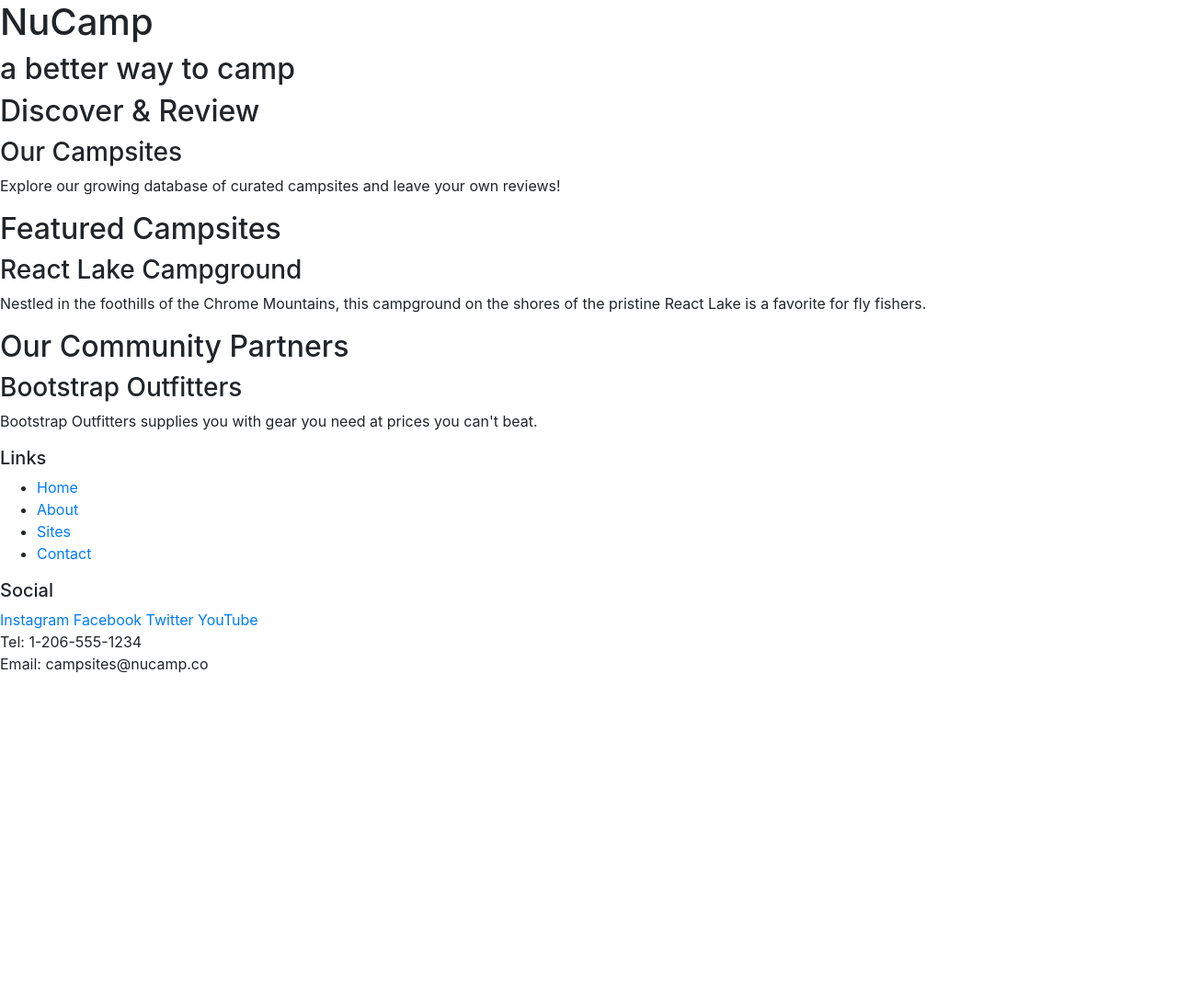
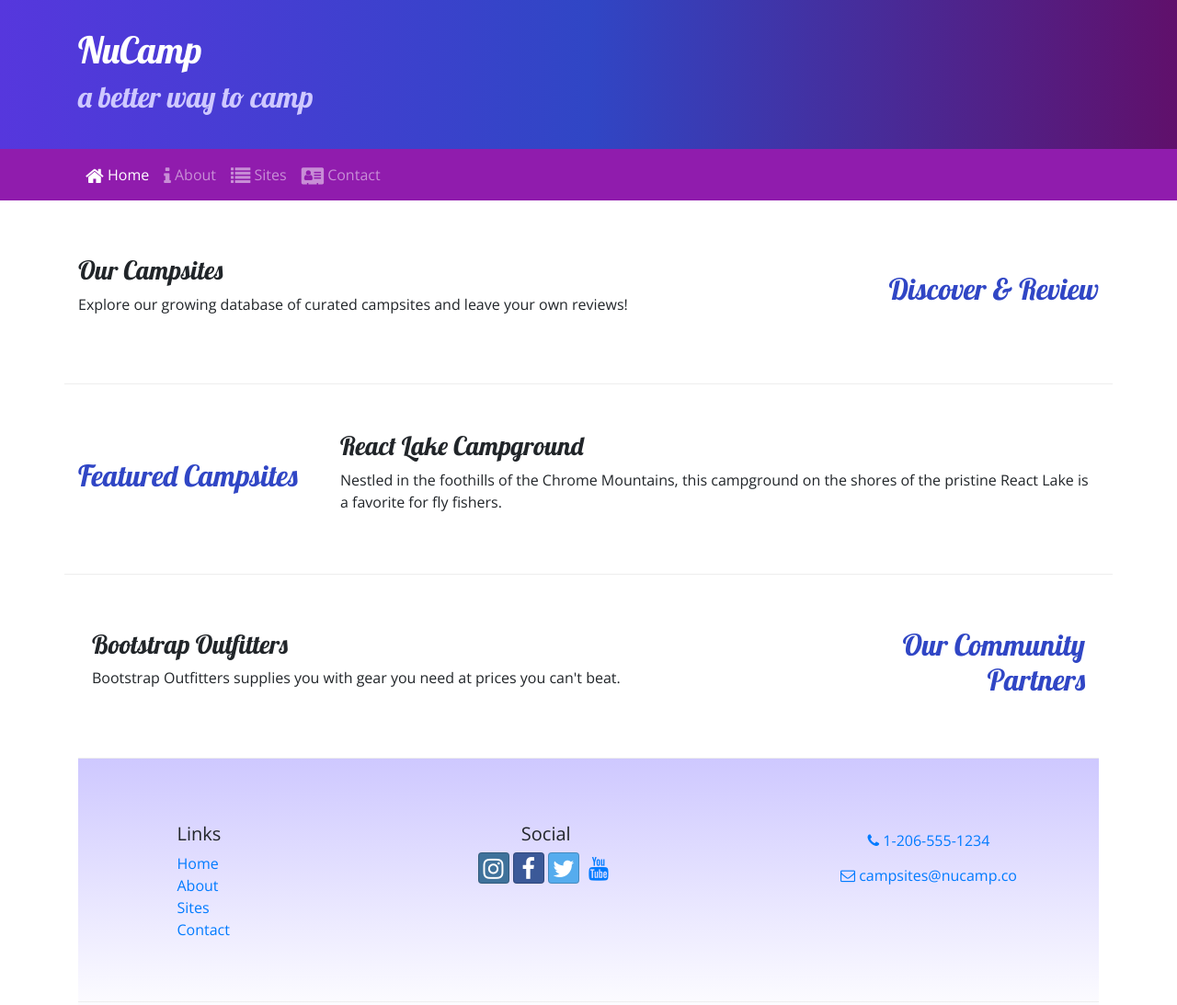
Before and after one commit to morectangles/nucampsite, a website: page index.html in a window 1280 px wide. Shown: the whole page at 92% size. Before the commit the page ends 800 px from the top, so only its background shows below. Drawn offline with nearby package versions, Linux system fonts and the light colour scheme.

Commit message:
Cards and Tables

```diff
--- /dev/null
+++ b/css/styles.css
@@ -0,0 +1,37 @@
+body {
+    font-family: "Open Sans", sans-serif;
+}
+
+h1, h2, h3 {
+    font-family: "lobster", cursive;
+}
+
+h2 {
+    color: #3046C5;
+}
+
+header h2 {
+    color: #CEC8FF;
+}
+
+.site-footer {
+    background-image: linear-gradient(#CEC8FF, white);
+    padding: 20px 0;
+}
+
+.jumbotron {
+    margin: 0;
+    padding: 30px;
+    background-image: linear-gradient(to right, #5637DD, #3046C5, #60106B);
+    color: white;
+}
+
+.row-content {
+    padding: 50px 0;
+    border-bottom: 1px ridge;
+    min-height: 200px;
+}
+
+.navbar {
+    background-color: #901CAD;
+}
--- a/index.html
+++ b/index.html
@@ -7,56 +7,107 @@
     <meta name="viewport" content="width=device-width, initial-scale=1" />
     <!-- Bootstrap CSS -->
     <link rel="stylesheet" href="node_modules/bootstrap/dist/css/bootstrap.min.css" />
+    <!-- Additional CSS must be placed after Bootstrap CSS -->
+    <link rel="stylesheet" href="node_modules/font-awesome/css/font-awesome.min.css" />
+    <link rel="stylesheet" href="node_modules/bootstrap-social/bootstrap-social.css" />
+    <link rel="stylesheet" href="https://fonts.googleapis.com/css?family=Lobster|Open+Sans" />
+    <link rel="stylesheet" href="css/styles.css" />
     <title>NuCamp: A Better Way To Camp</title>
 </head>
 
 <body>
 
-    <header>
-        <div>
+    <header class="jumbotron jumbotron-fluid">
+        <div class="container">
+            <div class="row">
+                <div class="col">
                    <h1>NuCamp</h1>
                      <h2>a better way to camp</h2>
                 </div>
+            </div>
+        </div>
     </header>
 
-    <div>
-        <h2>Discover & Review</h2>
+    <nav class="navbar navbar-expand-sm navbar-dark sticky-top">
+        <div class="container">
+            <button class="navbar-toggler ml-auto" type="button" data-toggle="collapse" data-target="#nucampNavbar">
+                <span class="navbar-toggler-icon"></span>
+            </button>
+            <div class="collapse navbar-collapse" id="nucampNavbar">
+                <ul class="navbar-nav">
+                    <li class="nav-item active"><a class="nav-link" href="#"><i class="fa fa-home fa-lg"></i> Home</a></li>
+                    <li class="nav-item"><a class="nav-link" href="aboutus.html"><i class="fa fa-info fa-lg"></i> About</a></li>
+                    <li class="nav-item"><a class="nav-link" href="#"><i class="fa fa-list fa-lg"></i> Sites</a></li>
+                    <li class="nav-item"><a class="nav-link" href="contactus.html"><i class="fa fa-address-card fa-lg"></i> Contact</a></li>
+                </ul>
+            </div>
+        </div>
+    </nav>
+
+    <div class="container">
+        <div class="row row-content align-items-center">
+            <div class="col-sm-4 order-sm-last col-md-3">
+                <h2 class="text-sm-right">Discover & Review</h2>
+            </div>
+            <div class="col">
                 <h3>Our Campsites</h3>
+                    <div class="d-none d-sm-block">
                     <p>Explore our growing database of curated campsites and leave your own reviews!</p>
                     </div>
-
-    <div>
+            </div>
+        </div>
+    </div>
+    <div class="container">
+        <div class="row row-content align-items-center">
+            <div class="col-sm-4 col-md-3">
                  <h2>Featured Campsites</h2>
+            </div>
+            <div class="col">
                 <h3>React Lake Campground</h3>
+                    <div class="d-none d-sm-block">
                     <p>Nestled in the foothills of the Chrome Mountains, this campground on the shores of the pristine React Lake is a favorite for fly fishers.</p>
                     </div>
-
-    <div>
-        <h2>Our Community Partners</h2>
+            </div>
+        </div>
+    <div class="container">
+        <div class="row row-content align-items-center">
+            <div class="col-sm-4 order-sm-last col-md-3">
+                <h2 class="text-sm-right">Our Community Partners</h2>
+            </div>
+            <div class="col">
                 <h3>Bootstrap Outfitters</h3>
+                    <div class="d-none d-sm-block">
                     <p>Bootstrap Outfitters supplies you with gear you need at prices you can't beat.</p>
                     </div>
+            </div>
+        </div>
+    </div>
 
-    <footer>
-        <div>
+
+    <footer class="site-footer">
+        <div class="container">
+            <div class="row row-content">
+                <div class="col-4 col-sm-2 offset-1">
                     <h5>Links</h5>
-            <ul>
+                    <ul class="list-unstyled">
                         <li><a href="#">Home</a></li>
-                <li><a href="#">About</a></li>
+                        <li><a href="aboutus.html">About</a></li>
                         <li><a href="#">Sites</a></li>
-                <li><a href="#">Contact</a></li>
+                        <li><a href="contactus.html">Contact</a></li>
                     </ul>
                 </div>
-        <div>
+                <div class="col-6 col-sm-5 text-center">
                     <h5>Social</h5>
-            <a href="http://instagram.com/">Instagram</a>
-            <a href="http://facebook.com/">Facebook</a>
-            <a href="http://twitter.com/">Twitter</a>
-            <a href="http://youtube.com/">YouTube</a>
+                    <a class="btn btn-social-icon btn-instagram" href="http://instagram.com/"><i class="fa fa-instagram"></i></a>
+                    <a class="btn btn-social-icon btn-facebook" href="http://facebook.com/"><i class="fa fa-facebook"></i></a>
+                    <a class="btn btn-social-icon btn-twitter" href="http://twitter.com/"><i class="fa fa-twitter"></i></a>
+                    <a class="btn btn-social-icon btn-youtube" href="http://youtube.com/"><i class="fa fa-youtube"></i></a>
                 </div>
-        <div>
-            Tel: 1-206-555-1234<br />
-            Email: campsites@nucamp.co
+                <div class="col-sm-4 text-center">
+                    <a role="button" class="btn btn-link" href="tel:+123456789"><i class="fa fa-phone"></i> 1-206-555-1234</a><br>
+                    <a role="button" class="btn btn-link" href="mailto:campsites@nucamp.co"><i class="fa fa-envelope-o"></i> campsites@nucamp.co</a>
+                </div>
+            </div>
         </div>
     </footer>
 <!-- jQuery must come first, then Popper.js, then the Bootstrap JavaScript plugins.-->
--- a/package.json
+++ b/package.json
@@ -15,8 +15,9 @@
   },
   "dependencies": {
     "bootstrap": "^4.0.0",
+    "bootstrap-social": "^5.1.1",
+    "font-awesome": "^4.7.0",
     "jquery": "^3.3.1",
     "popper.js": "^1.12.9"
   }
-
 }
```
Also changed, not shown: aboutus.html (added, +193 -0 lines), 1 other file. Lines whose indentation alone changed are shown as unchanged.
